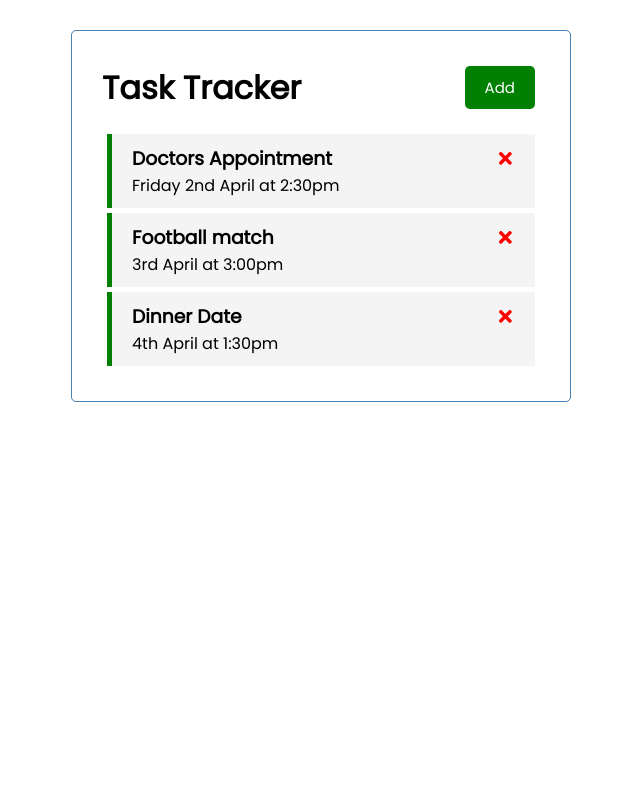
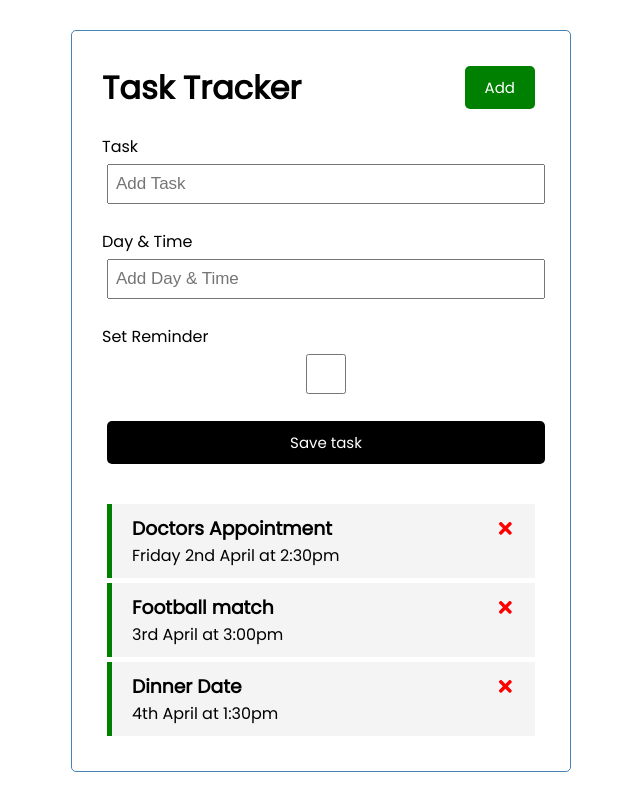
Before and after one commit to Zeek-Manuel/task-tracker, a React (Create React App) app: page / in a window 1280 px wide. Shown: the whole page, without its empty margins (319-959 px from the left). Built offline with nearby package versions, Linux system fonts and the light colour scheme.

Commit message:
AddTask component implemented

```diff
--- a/src/App.js
+++ b/src/App.js
@@ -1,6 +1,7 @@
 import { useState } from "react";
 import Header from "./Components/Header";
 import Tasks from "./Components/Tasks";
+import AddTask from "./Components/AddTask";
 
 const App = () => {
   const [tasks, setTasks] = useState(
@@ -37,6 +38,7 @@
   return (
     <div className="container">
     <Header/>
+    <AddTask />
     {tasks.length > 0 ? (
     <Tasks tasks={tasks}
     onDelete={deleteTask} onToggle={toggleReminder}/>) :
--- /dev/null
+++ b/src/Components/AddTask.js
@@ -0,0 +1,41 @@
+import { useState } from "react"
+
+const AddTask = () => {
+    const [text, setText] = useState("")
+    const [day, setDay] = useState("")
+    const [reminder, setReminder] = useState(false)
+  return (
+    <form
+    className="add-form">
+        <div
+        className="form-control form control-check"
+        >
+        <label>Task</label>
+        <input type="text" placeholder="Add Task"
+        value={text} onChange={(e) => setText(e.target.value)}/>
+        </div>
+
+        <div
+        className="form-control"
+        >
+        <label>Day & Time</label>
+        <input type="text" placeholder="Add Day & Time"
+        value={day} onChange={(e) => setDay(e.target.value)}/>
+        </div>
+
+        <div
+        className="form-control"
+        >
+        <label>Set Reminder</label>
+        <input type="checkbox"
+        value={reminder} onChange={(e) => setReminder(e.currentTarget.checked)}/>
+        </div>
+
+        <input type="submit" value='Save task' className="btn btn-block"/>
+
+
+    </form>
+  )
+}
+
+export default AddTask
```
